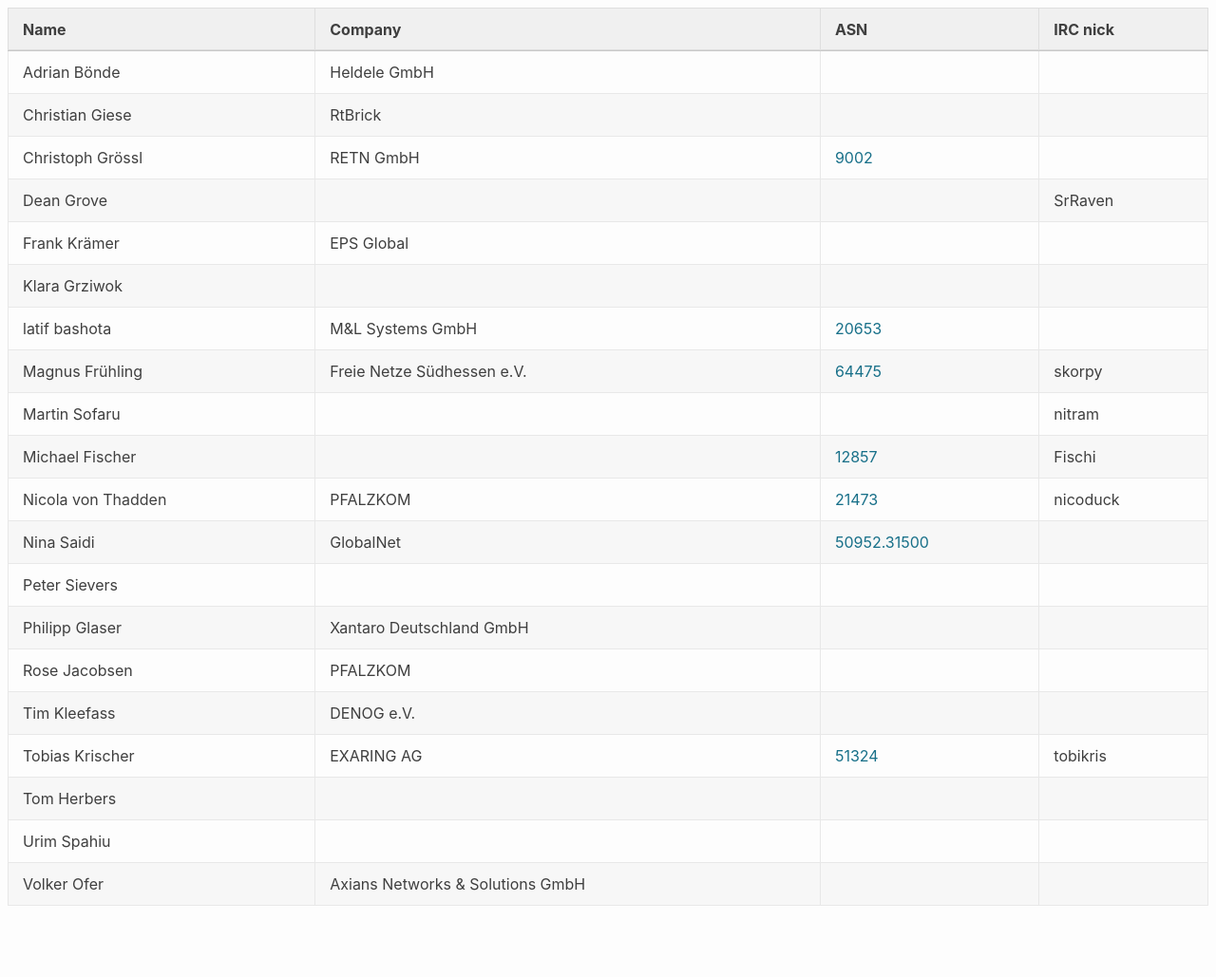
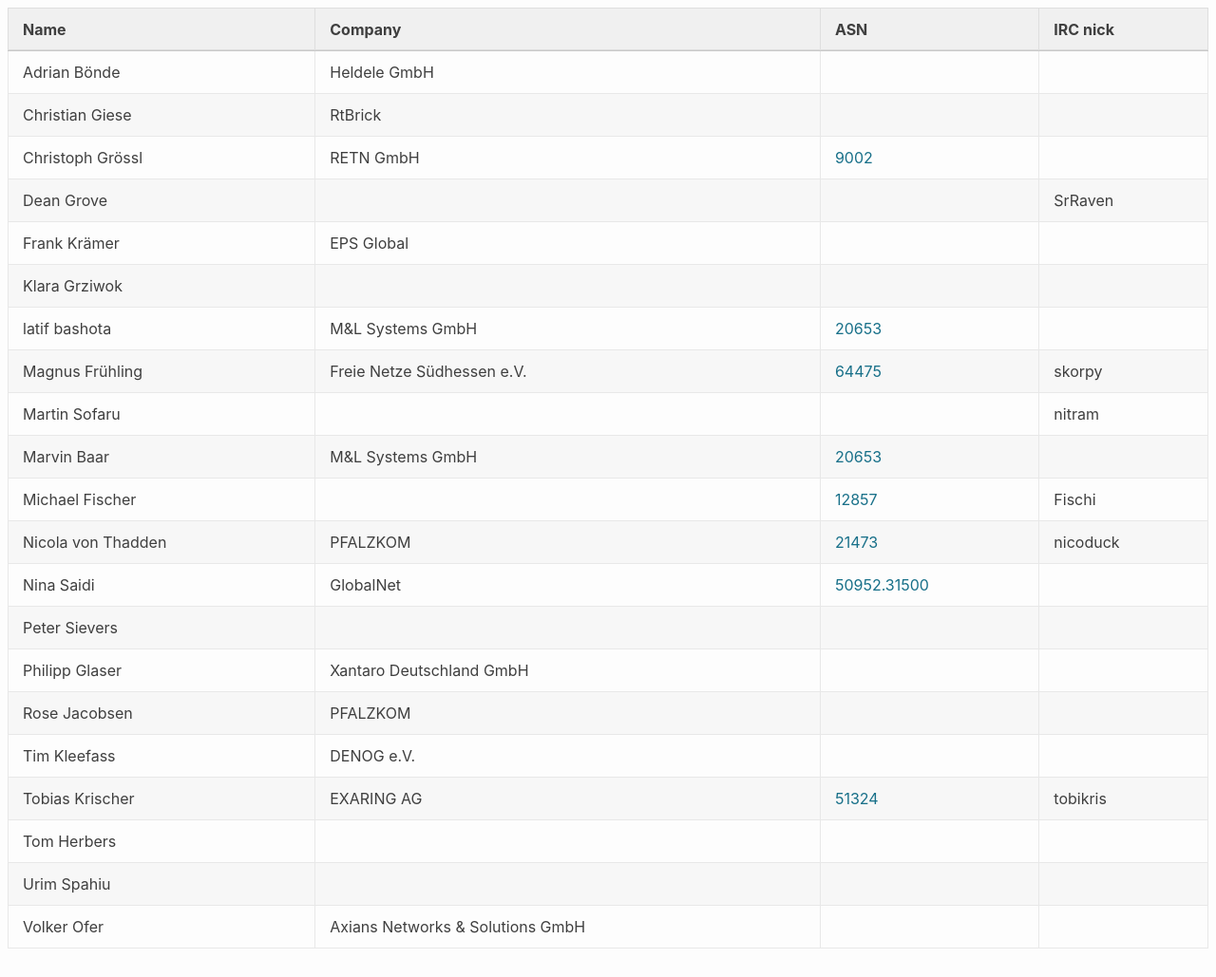
Before and after one commit to denog/pretix-attendeelist, a Jekyll site: the page built from denogmeetup24-04/index.markdown, in a window 1280 px wide and 1029 px high. Shown: the whole window at 95% size. Built offline with Jekyll 4.4.1, drawn with Linux system fonts in a browser that asks for light colours.

Commit message:
Latest data: Thu Feb  8 15:10:20 UTC 2024

```diff
--- a/_data/attendees_denogmeetup24-04.json
+++ b/_data/attendees_denogmeetup24-04.json
@@ -52,6 +52,12 @@
     "company": null,
     "irc": "nitram",
     "asn": null
+  },
+  {
+    "name": "Marvin Baar",
+    "company": "M&L Systems GmbH",
+    "irc": null,
+    "asn": "20653"
   },
   {
     "name": "Michael Fischer",
```
